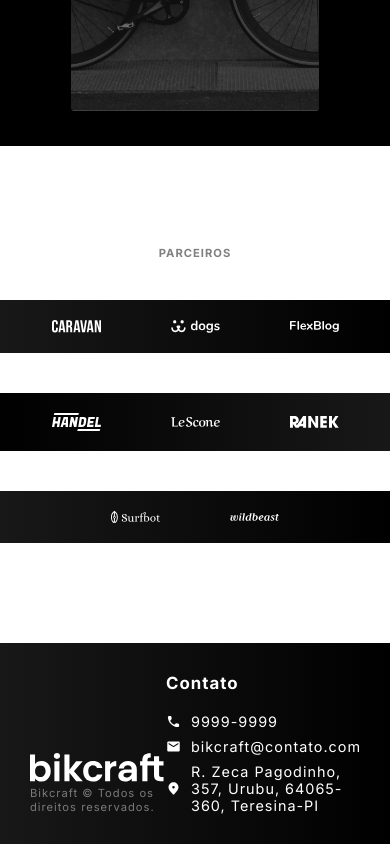
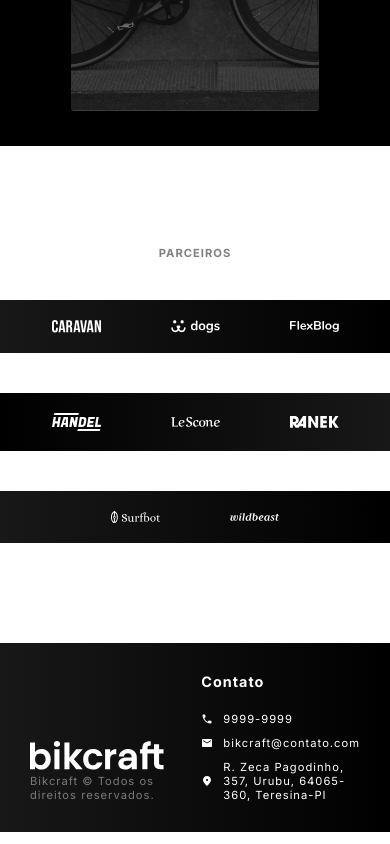
Before and after one commit to victorbpereira/bikcraft, a plain HTML site: page index.html in a window 390 px wide. Shown: the part 3559-4403 px from the top of the page. Drawn offline with Linux system fonts and the light colour scheme.

Commit message:
resolvido responsividade no footer

```diff
--- a/css/responsividade.css
+++ b/css/responsividade.css
@@ -323,4 +323,25 @@
     .parceiro-container img {
         width: calc(14%);
     }
+
+    .container-contato p {
+        font-size: .7rem;
+    }
+
+    .container-contato img {
+        width: 12px;
+    }
+
+    #container-contato h3 {
+        font-size: .9rem;
+    }
+
+    #container-contato {
+        gap: 10px;
+    }
+
+    .footer {
+        gap: 20px;
+    }
+
 }
```
Also changed, not shown: css/footer.css (line endings or trailing spaces).
